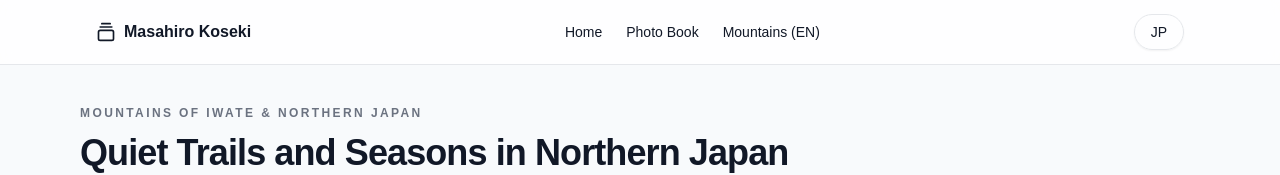
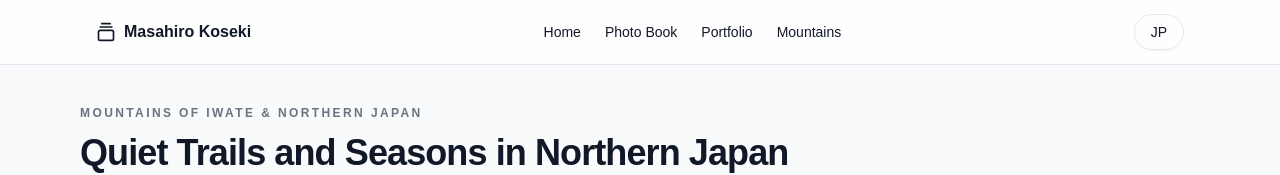
Before and after one commit to masahiro-koseki/masahiro-site, a Next.js app: page /en/mountains in a window 1280 px wide. Shown: the top 175 px of the page. Built offline with nearby package versions, Linux system fonts and the light colour scheme.

Commit message:
Add portfolio link to Nav

```diff
--- a/app/en/mountains/page.tsx
+++ b/app/en/mountains/page.tsx
@@ -184,7 +184,10 @@ export default function EnMountainsPage() {
 		<Link href="/#book" className="hover:opacity-70">
 		Photo Book
 		</Link>
-		<span className="text-gray-900 font-medium">Mountains (EN)</span>
+		<Link href="/#portfolio" className="hover:opacity-70">
+		Portfolio
+		</Link>
+		<span className="text-gray-900 font-medium">Mountains</span>
 		</nav>
 
 		<div className="hidden md:flex items-center gap-2">
```
